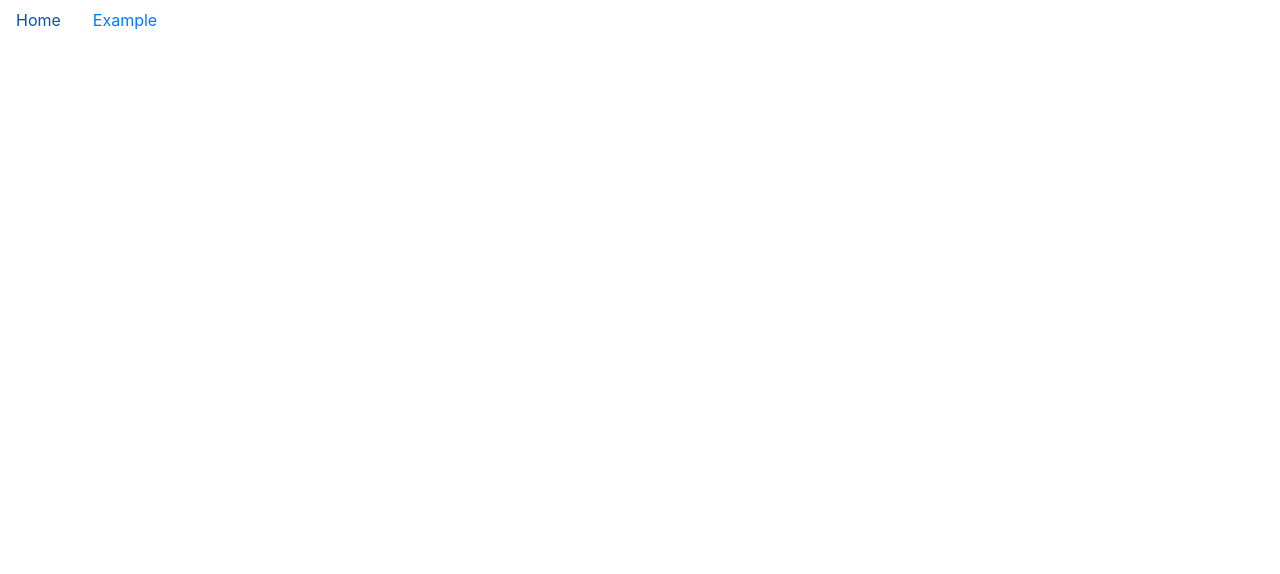
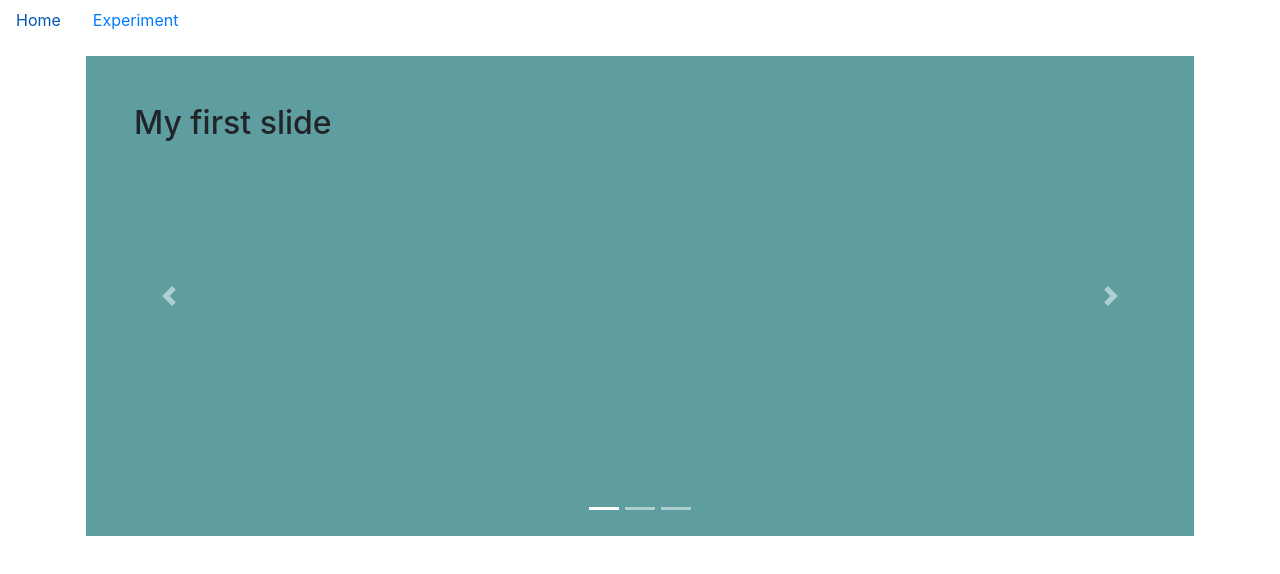
Before and after one commit to fstiffo/genlis, a React (Create React App) app: page /experiment in a window 1280 px wide. Shown: the top 574 px of the page. Built offline with nearby package versions, Linux system fonts and the light colour scheme; the HTML template or start-up script is replaced by a standard one.

Commit message:
Rename example to experiment

```diff
--- a/src/App.js
+++ b/src/App.js
@@ -5,7 +5,7 @@ import Nav from "react-bootstrap/Nav";
 import { BrowserRouter as Router, Switch, Route } from "react-router-dom";
 
 import Home from "./Home";
-import Example from "./Example";
+import Experiment from "./Experiment";
 
 import "./App.css";
 
@@ -19,8 +19,8 @@ const App = () => (
           </Nav.Link>
         </Nav.Item>
         <Nav.Item>
-          <Nav.Link href="/example" eventKey="example">
-            Example
+          <Nav.Link href="/experiment" eventKey="experiment">
+            Experiment
           </Nav.Link>
         </Nav.Item>
       </Nav>
@@ -29,8 +29,8 @@ const App = () => (
           <Route exact path="/">
             <Home />
           </Route>
-          <Route path="/example">
-            <Example />
+          <Route path="/experiment">
+            <Experiment />
           </Route>
         </Switch>
       </Container>
--- a/src/Example.js
+++ b/src/Experiment.js
@@ -44,10 +44,10 @@ class MyCarousel extends React.Component {
   }
 }
 
-class Example extends React.Component {
+class Experiment extends React.Component {
   render() {
     return <MyCarousel />;
   }
 }
 
-export default Example;
+export default Experiment;
```
